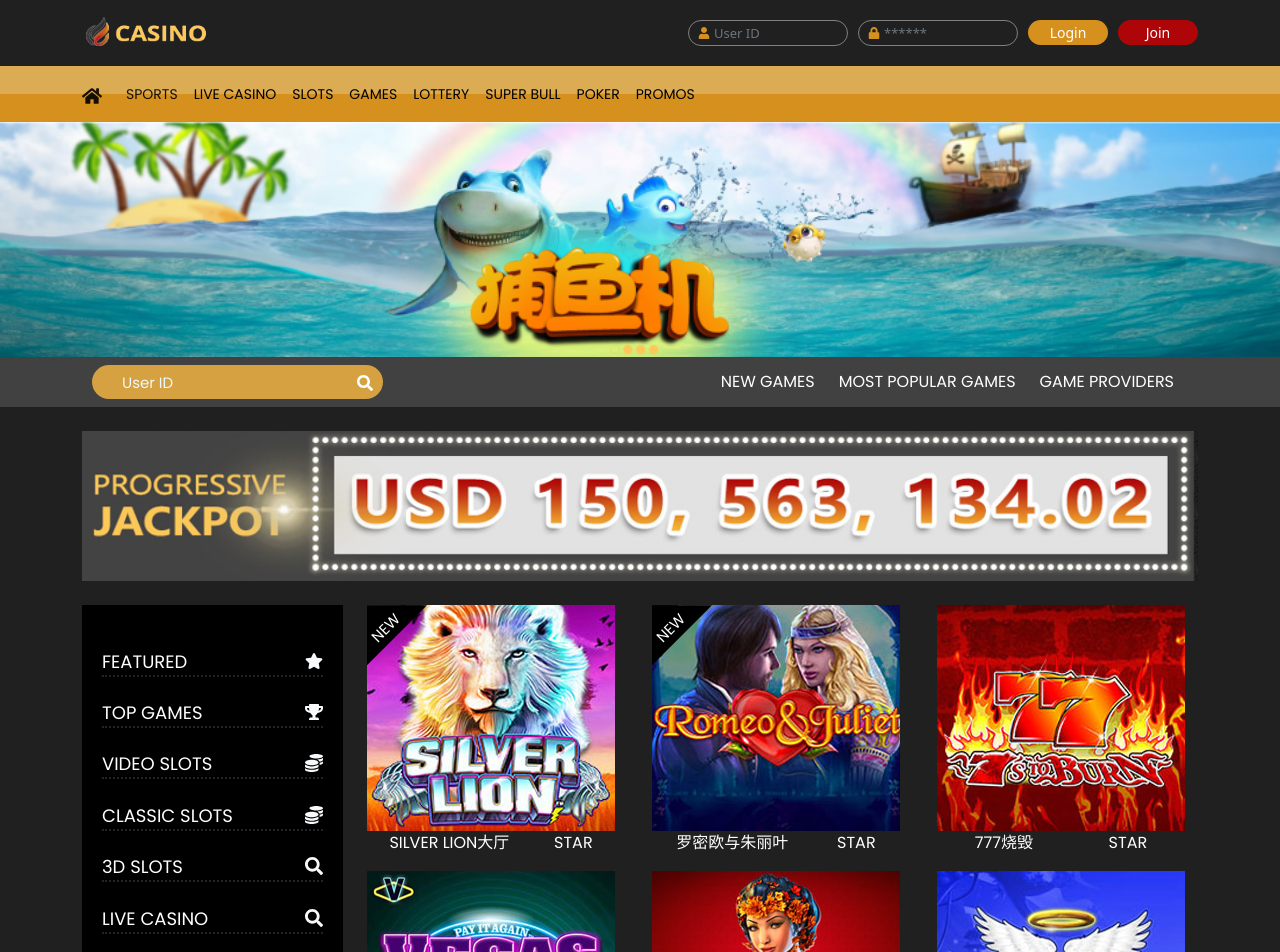
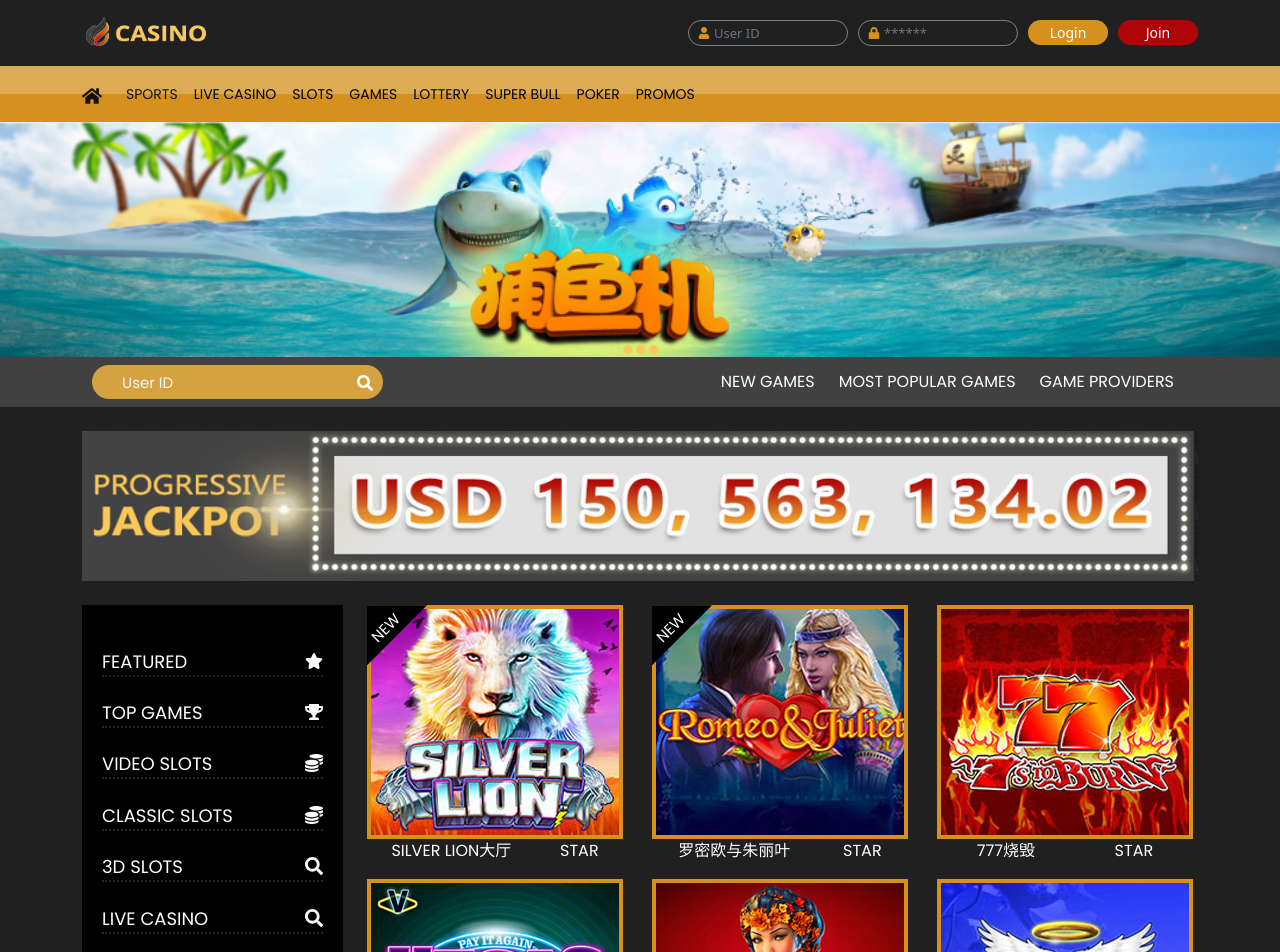
Before and after one commit to grecabo123/CasinoPage, a React (Create React App) app: page /vtimeteach in a window 1280 px wide. Shown: the top 952 px of the page. Built offline with nearby package versions, Linux system fonts and the light colour scheme.

Commit message:
HoverImage

```diff
--- a/src/assets/css/style.css
+++ b/src/assets/css/style.css
@@ -143,6 +143,7 @@ div > span{
     transition: 0.5s;
     cursor: pointer;
     position: relative;
+    border: 4px solid #d6901e;
     /* background-color: black;
     opacity: 0.2; */
 }
@@ -155,7 +156,9 @@ div > span{
     top: 50px;
     left: 0;
     right: 0;
-
+}
+.boxhide{
+    display: none;
 }
 .colmn{
     display: flex;
--- a/src/components/Layout/FindGame.jsx
+++ b/src/components/Layout/FindGame.jsx
@@ -1,4 +1,4 @@
-import React from 'react'
+import React, { useEffect, useState } from 'react'
 import { FaCoins, FaHeart, FaSearch, FaStar, FaTrophy } from 'react-icons/fa'
 import { InputText } from 'primereact/inputtext';
 import { Button } from 'primereact/button';
@@ -7,6 +7,25 @@ import jsonfile from '../../assets/PRAGMATICPLAY-gamelist.json'
 
 
 function FindGame() {
+
+    const [hovers, setHover] = useState(false);
+    const [imageid, setId] = useState("");
+    const [selectedItemIndex, setSelectedItemIndex] = useState(-1);
+
+    useEffect(() => {
+        Display();
+    }, []);
+    const Display = (e) => {
+        // setHover(true)
+        setSelectedItemIndex(e);
+    }
+
+    const HideHover = () => {
+        setSelectedItemIndex(-1);
+    }
+
+
+
     return (
         <React.Fragment>
             <div className='bg-bottom-nav'>
@@ -84,10 +103,10 @@ function FindGame() {
                                     return (
                                         <div className="col-md-4">
                                             <div className="d-flex justify-content-between">
-                                                <div key={id} className="mb-3 box-relative">
-                                                    <img src={data.game_image} alt="image" className='img-bg' />
-                                                    <div className="d-none">
-                                                        <div className="transition-box">
+                                                <div key={id} className="mb-3 box-relative" onMouseEnter={(e) => Display(data.game_id)} onMouseLeave={HideHover}>
+                                                    <div>
+                                                        <img src={data.game_image} alt="image" className={selectedItemIndex !== data.game_id ? 'img-bg' : 'img-bg show'} />
+                                                        <div className={selectedItemIndex !== data.game_id ? 'boxhide' : "transition-box"}>
                                                             <div className="colmn">
                                                                 <button>Play Now</button>
                                                                 <button>Demo</button>
@@ -95,9 +114,11 @@ function FindGame() {
                                                             </div>
                                                         </div>
                                                     </div>
-                                                    <div className="d-flex justify-content-around">
-                                                        <span>{data.game_name_cn}</span>
-                                                        <span>star</span>
+                                                    <div className="d-block">
+                                                        <div className="d-flex justify-content-around">
+                                                            <span>{data.game_name_cn}</span>
+                                                            <span>star</span>
+                                                        </div>
                                                     </div>
                                                     {data.is_new === "Y" ? <span className='newtag'> <p>NEW</p></span> : ""}
                                                 </div>
```
